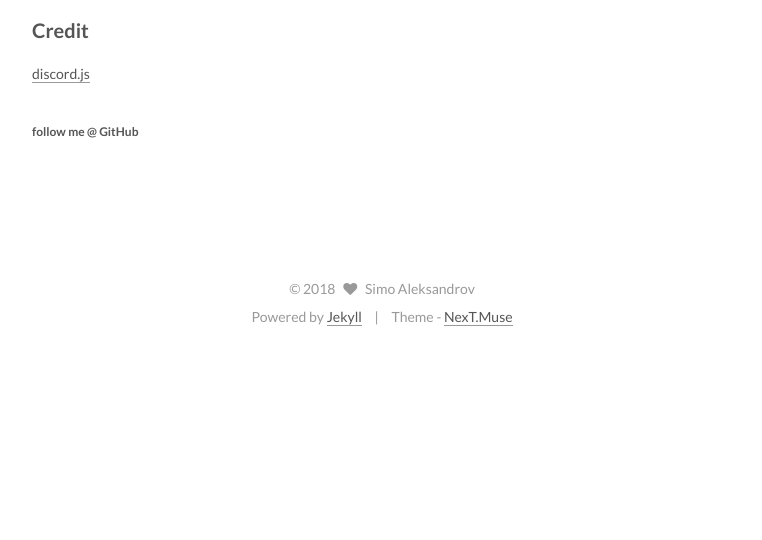
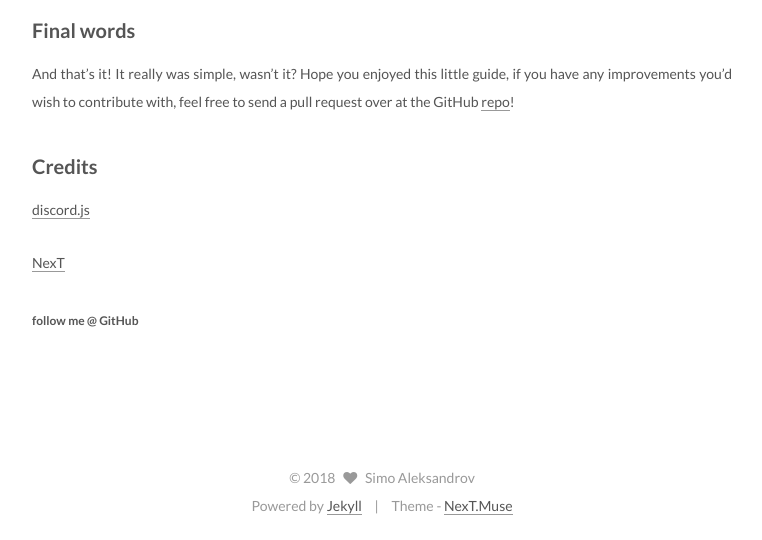
Before and after one commit to L11K/discord-quote-bot, a Jekyll site: the page built from _posts/2018-08-03-Intro.md, in a window 1280 px wide. Shown: the part 5322-5862 px from the top of the page, without its empty margins (258-1020 px from the left). Built offline with Jekyll 4.4.1, drawn with Linux system fonts in a browser that asks for light colours; before the commit the page ends 5673 px from its top, so only the background shows below that.

Commit message:
Update intro

```diff
--- a/_posts/2018-08-03-Intro.md
+++ b/_posts/2018-08-03-Intro.md
@@ -107,8 +107,14 @@ https://discordapp.com/oauth2/authorize?client_id=YOUR_ID_HERE&scope=bot
 
 ![png](https://i.imgur.com/bTTyxkI.png)
 
-## Credit
+## Final words
+
+And that's it! It really was simple, wasn't it? Hope you enjoyed this little guide, if you have any improvements you'd wish to contribute with, feel free to send a pull request over at the GitHub [repo](https://github.com/fr3fou/discord-quote-bot)!
+
+## Credits
 
 [discord.js](https://discord.js.org/#/)
 
+[NexT](http://jekyllthemes.org/themes/jekyll-theme-next/)
+
 ###### follow me @ GitHub
```
